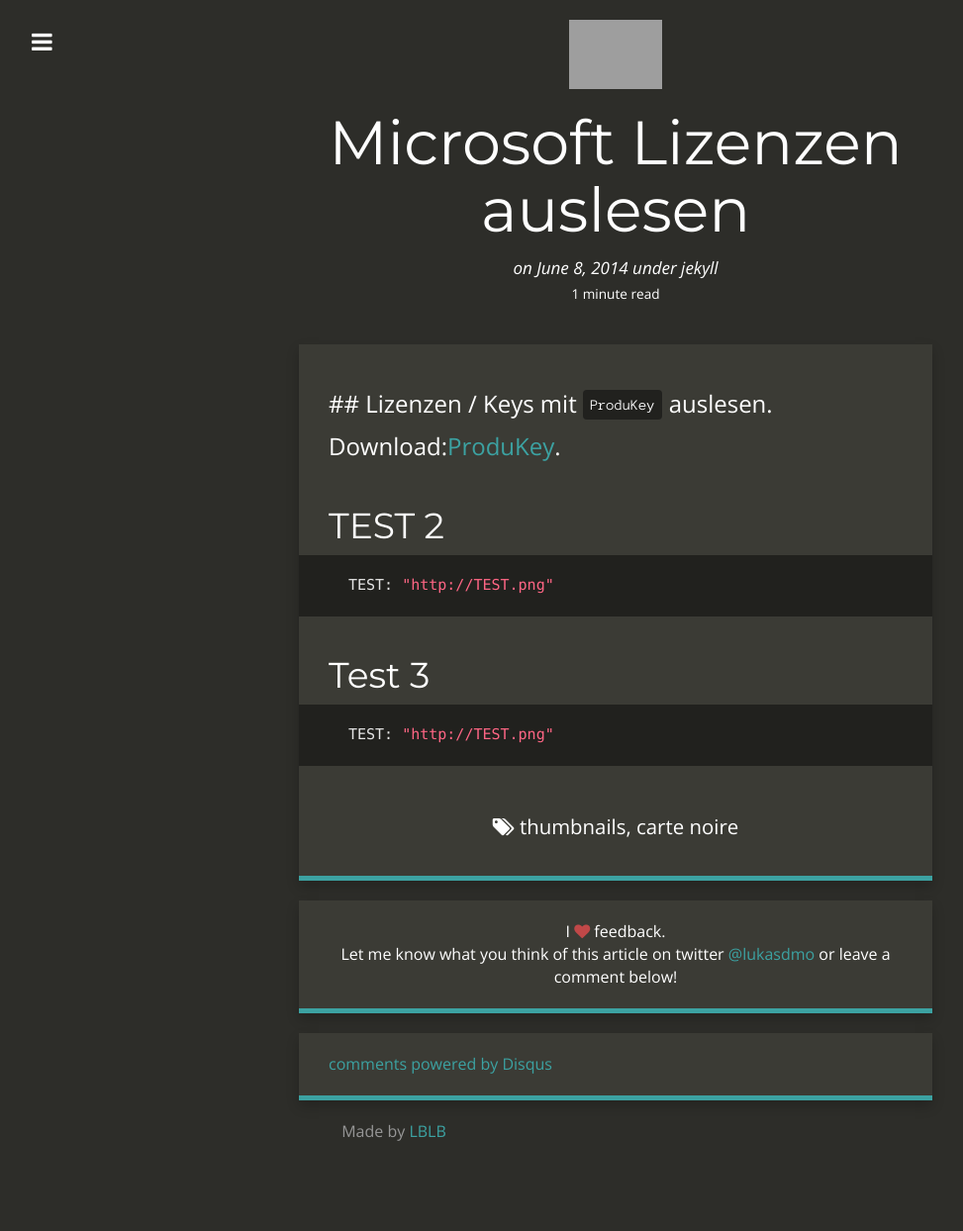
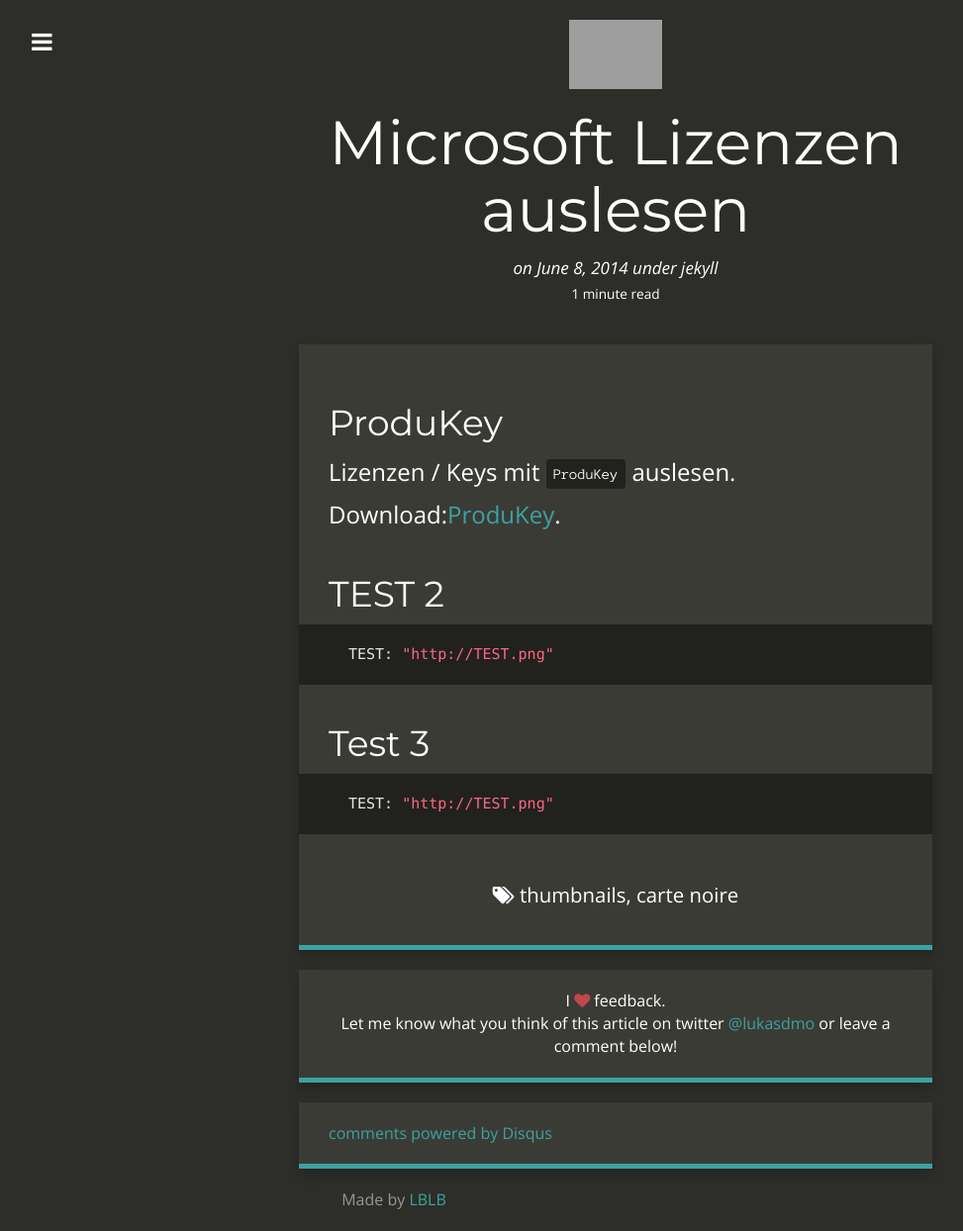
Before and after one commit to eski1337/lblb-it-ffd00, a Jekyll site: the page built from _posts/2014-06-08-using-thumbnails.md, in a window 1280 px wide. Shown: the whole page at 99% size, without its empty margins (18-991 px from the left). Built offline with Jekyll 4.4.1, drawn with Linux system fonts in a browser that asks for light colours; nearby versions of some CDN libraries; comment, search, counter and statistics services are not loaded; before the commit the page ends 1175 px from its top, so only the background shows below that; grey boxes are pictures that could not be loaded.

Commit message:
2014-06-08-using-thumbnails.md: changed

```diff
--- a/_posts/2014-06-08-using-thumbnails.md
+++ b/_posts/2014-06-08-using-thumbnails.md
@@ -11,7 +11,7 @@
 ---
 
 
-##
+## ProduKey
 Lizenzen / Keys mit `ProduKey` auslesen.
 <br>Download:[ProduKey][1].
 
```
